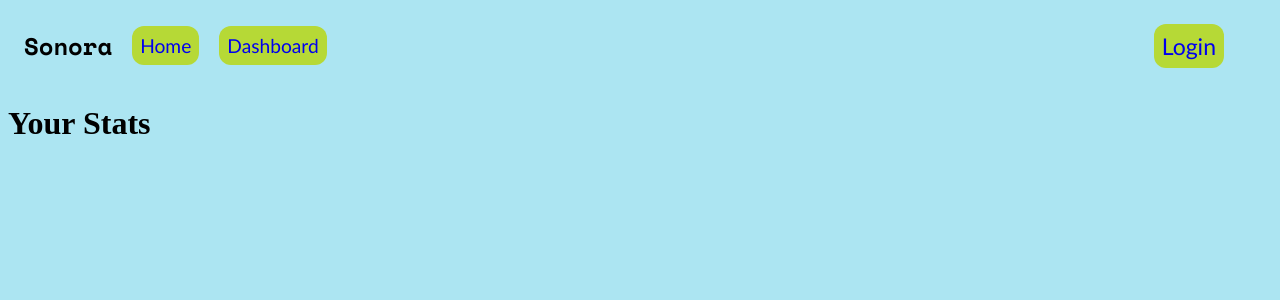
After one commit to ewan-ferg/sonora, a Flask app: template app/templates/dashboard.html in a window 1280 px wide. The commit adds this page. Shown: the top 300 px of the page. Run offline with Flask 3, Linux system fonts and the light colour scheme; the template is opened without the code that fills it, so the values that code supplies are empty.

Commit message:
Added HTML structure, CSS styling, and began dashboard page

```diff
--- a/app/__init__.py
+++ b/app/__init__.py
@@ -1,15 +1,25 @@
 import os
-from flask import Flask
+from flask import Flask, render_template
+
 def create_app(test_config=None):
     app = Flask(__name__,instance_relative_config=True)
     app.config.from_mapping(
-        SECRET_KEY='dev'
+        SECRET_KEY='dev',
         DATABASE=os.path.join(app.instance_path,'flaskr.sqlite'),
         )
     os.makedirs(app.instance_path, exist_ok=True)
 
-    @app.route('/hello')
-    def hello():
-        return 'Hello, World!'
+    @app.route('/')
+    def home_page():
+        return render_template('index.html')
+
+    @app.route('/dashboard')
+    def dashboard():
+        return render_template('dashboard.html')
 
     return app
+
+
+if __name__ == "__main__":
+    app = create_app()
+    app.run(debug=True)
--- a/app/static/css/styles.css
+++ b/app/static/css/styles.css
@@ -0,0 +1,46 @@
+@import url('https://fonts.googleapis.com/css2?family=Space+Mono:ital,wght@0,400;0,700;1,400;1,700&display=swap');
+
+body{
+    background-color: #ACE5F2;
+}
+h2{
+    font-family: "Space Mono";
+    text-align: center;
+}
+nav{
+    display: flex;
+    padding: 0 1rem;
+    justify-content: space-between;
+    align-items: center;
+}
+
+nav a {
+    text-decoration: none;
+    margin-left: 20px;
+    border: 30px;
+    padding: 8px;
+    border-radius: 12px;
+    background-color: #B6D936;
+    font-family: 'Gill Sans', 'Gill Sans MT', Calibri, 'Trebuchet MS', sans-serif;
+    font-size: larger;
+}
+
+nav a:hover{
+    transform: scale(1.1);
+}
+
+.login-btn{
+    margin-left: auto;
+    margin-right: 2rem;
+    font-size: larger;
+}
+
+.login-btn:hover{
+    transform: scale(1.1);
+}
+
+p{
+    font-family: 'Gill Sans', 'Gill Sans MT', Calibri, 'Trebuchet MS', sans-serif;
+    font-size: larger;
+    text-align: center;
+}
--- a/app/templates/base.html
+++ b/app/templates/base.html
@@ -4,7 +4,7 @@
 	<meta charset="UTF-8">
 	<meta name="viewport" content="width=device-width, initial-scale=1.0">
 
-	<title>{% block title %}Sonora{% block title %}</title>
+	<title>{% block title %}Sonora{% endblock %}</title>
 
 	<link rel="stylesheet" href="{{url_for('static', filename='css/styles.css')}}">
 </head>
@@ -13,14 +13,19 @@
 	<header>
 		<nav>
 			<h2>Sonora</h2>
-			<a href="{{ url_for('main.index') }}">Home</a>
-			<a href="#">Dashboard</a>
-			<a href="#">Login</a>
+			<a href="{{ url_for('home_page') }}">Home</a>
+			<a href="{{ url_for('dashboard') }}">Dashboard</a>
+			<div class = "login-btn">
+				<a href="#">Login</a>
+			</div>
 		</nav>
 	</header>
 
 	<main>
 		{% block content %}
+		<p>Lorem ipsum, dolor sit amet consectetur adipisicing elit. Labore enim atque earum totam qui, tempora illum? Hic, harum totam? Quo voluptas porro quibusdam eos iste fugit magnam impedit nulla natus!</p>
+		<p>Lorem ipsum dolor sit amet consectetur adipisicing elit. At, facere!</p>
+		<p>Lorem ipsum, dolor sit amet consectetur adipisicing elit. Dolorem porro accusamus repudiandae pariatur magni. Cupiditate, ullam sapiente amet illo eos velit, nulla placeat, voluptas tempora in iusto laboriosam dicta ut.</p>
 		{% endblock %}
 	</main>
 
--- /dev/null
+++ b/app/templates/dashboard.html
@@ -0,0 +1,9 @@
+{% extends "base.html" %}
+
+{% block title %}
+Dashboard
+{% endblock %}
+
+{% block content %}
+<h1>Your Stats</h1>
+{% endblock %}
--- a/app/templates/index.html
+++ b/app/templates/index.html
@@ -0,0 +1,5 @@
+{% extends "base.html" %}
+
+{% block title %}
+Home Page
+{% endblock %}
```
